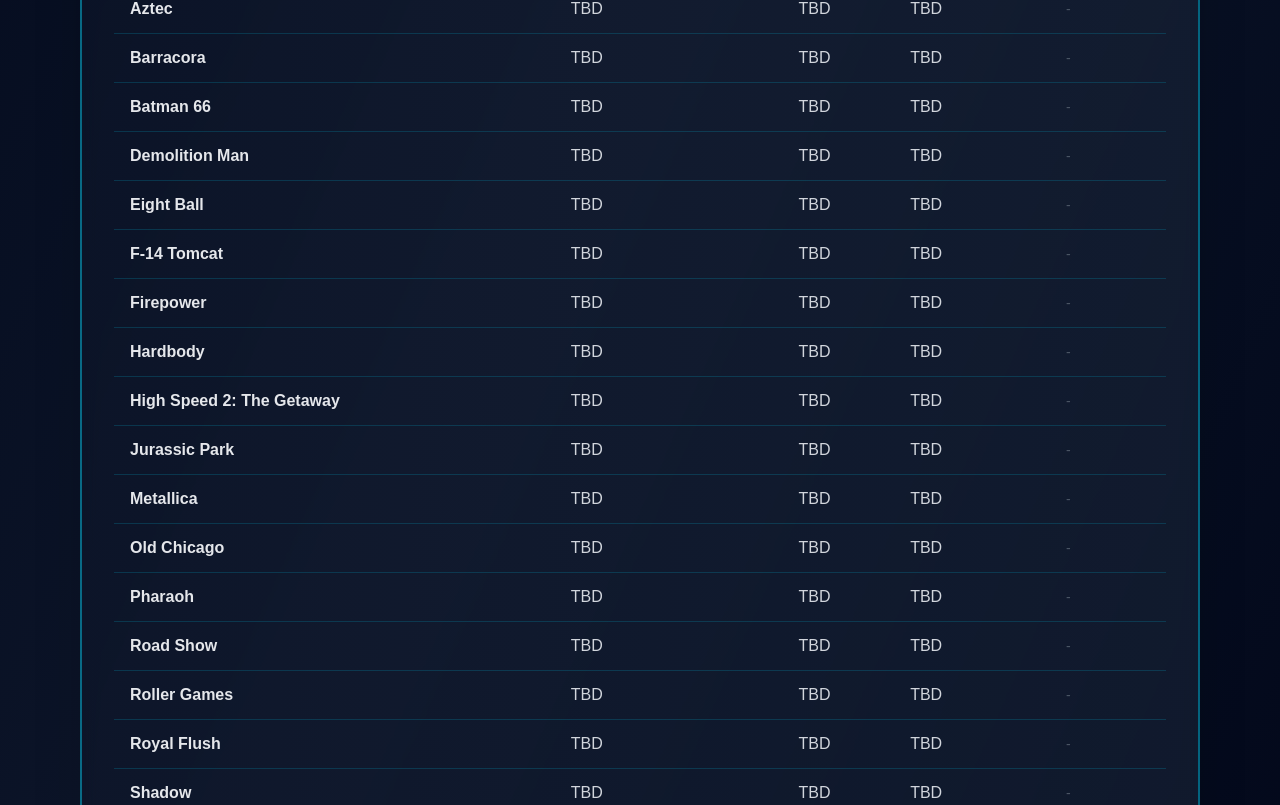
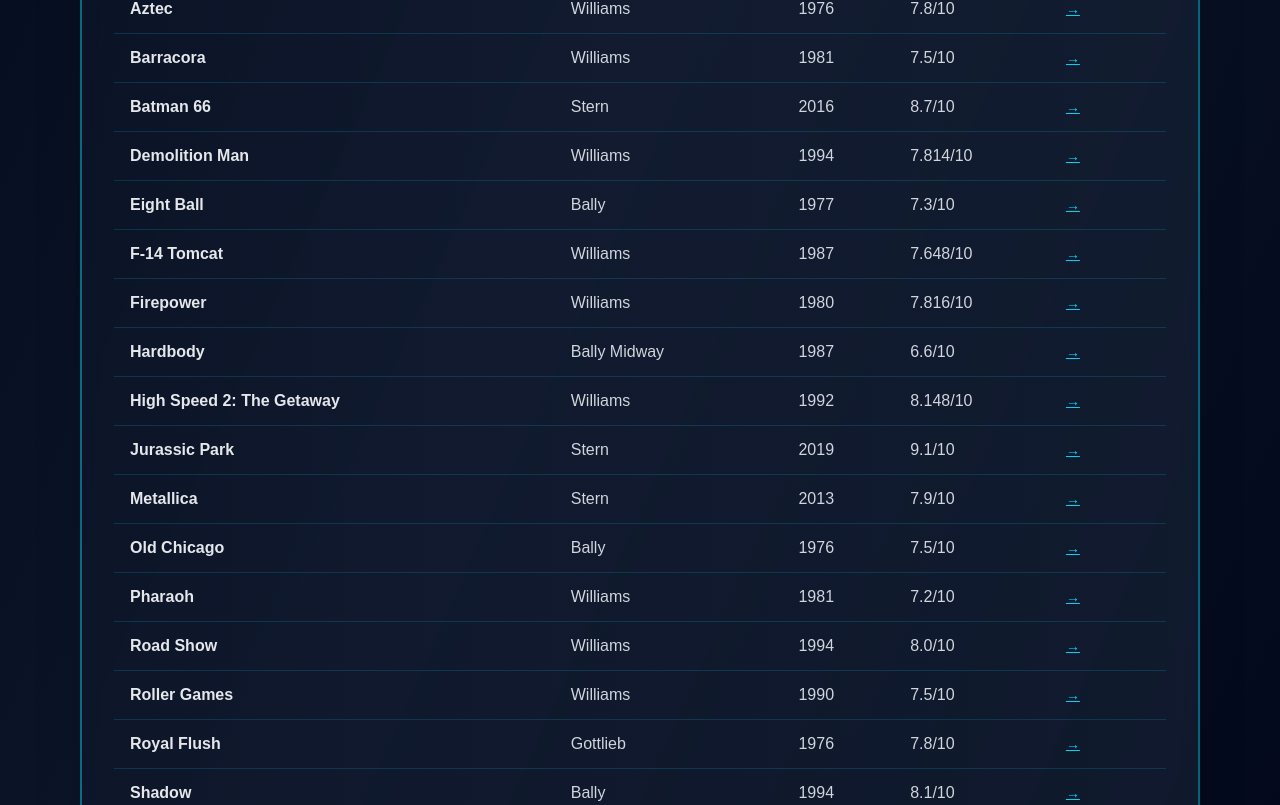
Before and after one commit to flipperselskapet/flipperselskapet.no, a Next.js app: page /machines in a window 1280 px wide. Shown: the part 1435-2240 px from the top of the page. Built offline with nearby package versions, Linux system fonts and the light colour scheme; a web font is replaced by a local one.

Commit message:
Update machine information

```diff
--- a/src/app/machines/page.tsx
+++ b/src/app/machines/page.tsx
@@ -20,7 +20,7 @@
       name: "AC/DC",
       manufacturer: "Stern",
       year: 2012,
-      rating: "TBD", // Need version confirmation
+      rating: "7.9/10",
       ipdbId: "5767",
       ipdbUrl: "https://www.ipdb.org/machine.cgi?id=5767"
     },
@@ -76,7 +76,7 @@
       name: "Hot Tip",
       manufacturer: "Williams",
       year: 1977,
-      rating: "TBD", // Need version confirmation
+      rating: "7.5/10",
       ipdbId: "3163",
       ipdbUrl: "https://www.ipdb.org/machine.cgi?id=3163"
     },
@@ -170,211 +170,211 @@
     },
     {
       name: "Alien Poker",
-      manufacturer: "TBD",
-      year: 0,
-      rating: "TBD",
-      ipdbId: "TBD",
-      ipdbUrl: "#"
+      manufacturer: "Williams",
+      year: 1980,
+      rating: "7.625/10",
+      ipdbId: "48",
+      ipdbUrl: "https://www.ipdb.org/machine.cgi?id=48"
     },
     {
       name: "Aztec",
-      manufacturer: "TBD",
-      year: 0,
-      rating: "TBD",
-      ipdbId: "TBD",
-      ipdbUrl: "#"
+      manufacturer: "Williams",
+      year: 1976,
+      rating: "7.8/10",
+      ipdbId: "119",
+      ipdbUrl: "https://www.ipdb.org/machine.cgi?id=119"
     },
     {
       name: "Barracora",
-      manufacturer: "TBD",
-      year: 0,
-      rating: "TBD",
-      ipdbId: "TBD",
-      ipdbUrl: "#"
+      manufacturer: "Williams",
+      year: 1981,
+      rating: "7.5/10",
+      ipdbId: "177",
+      ipdbUrl: "https://www.ipdb.org/machine.cgi?id=177"
     },
     {
       name: "Batman 66",
-      manufacturer: "TBD",
-      year: 0,
-      rating: "TBD",
-      ipdbId: "TBD",
-      ipdbUrl: "#"
+      manufacturer: "Stern",
+      year: 2016,
+      rating: "8.7/10",
+      ipdbId: "6354",
+      ipdbUrl: "https://www.ipdb.org/machine.cgi?id=6354"
     },
     {
       name: "Demolition Man",
-      manufacturer: "TBD",
-      year: 0,
-      rating: "TBD",
-      ipdbId: "TBD",
-      ipdbUrl: "#"
+      manufacturer: "Williams",
+      year: 1994,
+      rating: "7.814/10",
+      ipdbId: "662",
+      ipdbUrl: "https://www.ipdb.org/machine.cgi?id=662"
     },
     {
       name: "Eight Ball",
-      manufacturer: "TBD",
-      year: 0,
-      rating: "TBD",
-      ipdbId: "TBD",
-      ipdbUrl: "#"
+      manufacturer: "Bally",
+      year: 1977,
+      rating: "7.3/10",
+      ipdbId: "760",
+      ipdbUrl: "https://www.ipdb.org/machine.cgi?id=760"
     },
     {
       name: "F-14 Tomcat",
-      manufacturer: "TBD",
-      year: 0,
-      rating: "TBD",
-      ipdbId: "TBD",
-      ipdbUrl: "#"
+      manufacturer: "Williams",
+      year: 1987,
+      rating: "7.648/10",
+      ipdbId: "804",
+      ipdbUrl: "https://www.ipdb.org/machine.cgi?id=804"
     },
     {
       name: "Firepower",
-      manufacturer: "TBD",
-      year: 0,
-      rating: "TBD",
-      ipdbId: "TBD",
-      ipdbUrl: "#"
+      manufacturer: "Williams",
+      year: 1980,
+      rating: "7.816/10",
+      ipdbId: "856",
+      ipdbUrl: "https://www.ipdb.org/machine.cgi?id=856"
     },
     {
       name: "Hardbody",
-      manufacturer: "TBD",
-      year: 0,
-      rating: "TBD",
-      ipdbId: "TBD",
-      ipdbUrl: "#"
+      manufacturer: "Bally Midway",
+      year: 1987,
+      rating: "6.6/10",
+      ipdbId: "1122",
+      ipdbUrl: "https://www.ipdb.org/machine.cgi?id=1122"
     },
     {
       name: "High Speed 2: The Getaway",
-      manufacturer: "TBD",
-      year: 0,
-      rating: "TBD",
-      ipdbId: "TBD",
-      ipdbUrl: "#"
+      manufacturer: "Williams",
+      year: 1992,
+      rating: "8.148/10",
+      ipdbId: "1000",
+      ipdbUrl: "https://www.ipdb.org/machine.cgi?id=1000"
     },
     {
       name: "Jurassic Park",
-      manufacturer: "TBD",
-      year: 0,
-      rating: "TBD",
-      ipdbId: "TBD",
-      ipdbUrl: "#"
+      manufacturer: "Stern",
+      year: 2019,
+      rating: "9.1/10",
+      ipdbId: "6573",
+      ipdbUrl: "https://www.ipdb.org/machine.cgi?id=6573"
     },
     {
       name: "Metallica",
-      manufacturer: "TBD",
-      year: 0,
-      rating: "TBD",
-      ipdbId: "TBD",
-      ipdbUrl: "#"
+      manufacturer: "Stern",
+      year: 2013,
+      rating: "7.9/10",
+      ipdbId: "6028",
+      ipdbUrl: "https://www.ipdb.org/machine.cgi?id=6028"
     },
     {
       name: "Old Chicago",
-      manufacturer: "TBD",
-      year: 0,
-      rating: "TBD",
-      ipdbId: "TBD",
-      ipdbUrl: "#"
+      manufacturer: "Bally",
+      year: 1976,
+      rating: "7.5/10",
+      ipdbId: "1704",
+      ipdbUrl: "https://www.ipdb.org/machine.cgi?id=1704"
     },
     {
       name: "Pharaoh",
-      manufacturer: "TBD",
-      year: 0,
-      rating: "TBD",
-      ipdbId: "TBD",
-      ipdbUrl: "#"
+      manufacturer: "Williams",
+      year: 1981,
+      rating: "7.2/10",
+      ipdbId: "1778",
+      ipdbUrl: "https://www.ipdb.org/machine.cgi?id=1778"
     },
     {
       name: "Road Show",
-      manufacturer: "TBD",
-      year: 0,
-      rating: "TBD",
-      ipdbId: "TBD",
-      ipdbUrl: "#"
+      manufacturer: "Williams",
+      year: 1994,
+      rating: "8.0/10",
+      ipdbId: "1972",
+      ipdbUrl: "https://www.ipdb.org/machine.cgi?id=1972"
     },
     {
       name: "Roller Games",
-      manufacturer: "TBD",
-      year: 0,
-      rating: "TBD",
-      ipdbId: "TBD",
-      ipdbUrl: "#"
+      manufacturer: "Williams",
+      year: 1990,
+      rating: "7.5/10",
+      ipdbId: "2006",
+      ipdbUrl: "https://www.ipdb.org/machine.cgi?id=2006"
     },
     {
       name: "Royal Flush",
-      manufacturer: "TBD",
-      year: 0,
-      rating: "TBD",
-      ipdbId: "TBD",
-      ipdbUrl: "#"
+      manufacturer: "Gottlieb",
+      year: 1976,
+      rating: "7.8/10",
+      ipdbId: "2035",
+      ipdbUrl: "https://www.ipdb.org/machine.cgi?id=2035"
     },
     {
       name: "Shadow",
-      manufacturer: "TBD",
-      year: 0,
-      rating: "TBD",
-      ipdbId: "TBD",
-      ipdbUrl: "#"
+      manufacturer: "Bally",
+      year: 1994,
+      rating: "8.1/10",
+      ipdbId: "2528",
+      ipdbUrl: "https://www.ipdb.org/machine.cgi?id=2528"
     },
     {
       name: "Space Station",
-      manufacturer: "TBD",
-      year: 0,
-      rating: "TBD",
-      ipdbId: "TBD",
-      ipdbUrl: "#"
+      manufacturer: "Williams",
+      year: 1987,
+      rating: "7.7/10",
+      ipdbId: "2261",
+      ipdbUrl: "https://www.ipdb.org/machine.cgi?id=2261"
     },
     {
       name: "Space Time",
-      manufacturer: "TBD",
-      year: 0,
-      rating: "TBD",
-      ipdbId: "TBD",
-      ipdbUrl: "#"
+      manufacturer: "Bally",
+      year: 1972,
+      rating: "7.4/10",
+      ipdbId: "2262",
+      ipdbUrl: "https://www.ipdb.org/machine.cgi?id=2262"
     },
     {
       name: "Star Trek: The Next Generation",
-      manufacturer: "TBD",
-      year: 0,
-      rating: "TBD",
-      ipdbId: "TBD",
-      ipdbUrl: "#"
+      manufacturer: "Williams",
+      year: 1993,
+      rating: "8.3/10",
+      ipdbId: "2357",
+      ipdbUrl: "https://www.ipdb.org/machine.cgi?id=2357"
     },
     {
       name: "Stars",
-      manufacturer: "TBD",
-      year: 0,
-      rating: "TBD",
-      ipdbId: "TBD",
-      ipdbUrl: "#"
+      manufacturer: "Stern",
+      year: 1978,
+      rating: "7.4/10",
+      ipdbId: "2366",
+      ipdbUrl: "https://www.ipdb.org/machine.cgi?id=2366"
     },
     {
       name: "Surf Champ",
-      manufacturer: "TBD",
-      year: 0,
-      rating: "TBD",
-      ipdbId: "TBD",
-      ipdbUrl: "#"
+      manufacturer: "Gottlieb",
+      year: 1976,
+      rating: "7.7/10",
+      ipdbId: "2459",
+      ipdbUrl: "https://www.ipdb.org/machine.cgi?id=2459"
     },
     {
       name: "Tron",
-      manufacturer: "TBD",
-      year: 0,
-      rating: "TBD",
-      ipdbId: "TBD",
-      ipdbUrl: "#"
+      manufacturer: "Stern",
+      year: 2011,
+      rating: "7.9/10",
+      ipdbId: "5682",
+      ipdbUrl: "https://www.ipdb.org/machine.cgi?id=5682"
     },
     {
       name: "Turtles",
-      manufacturer: "TBD",
-      year: 0,
-      rating: "TBD",
-      ipdbId: "TBD",
-      ipdbUrl: "#"
+      manufacturer: "Data East",
+      year: 1991,
+      rating: "6.8/10",
+      ipdbId: "2509",
+      ipdbUrl: "https://www.ipdb.org/machine.cgi?id=2509"
     },
     {
       name: "Whirlwind",
-      manufacturer: "TBD",
-      year: 0,
-      rating: "TBD",
-      ipdbId: "TBD",
-      ipdbUrl: "#"
+      manufacturer: "Williams",
+      year: 1990,
+      rating: "8.201/10",
+      ipdbId: "2765",
+      ipdbUrl: "https://www.ipdb.org/machine.cgi?id=2765"
     },
     {
       name: "World Cup Soccer",
```
Also changed, not shown: 2 other files (tests, documents, lock files or other folders).
